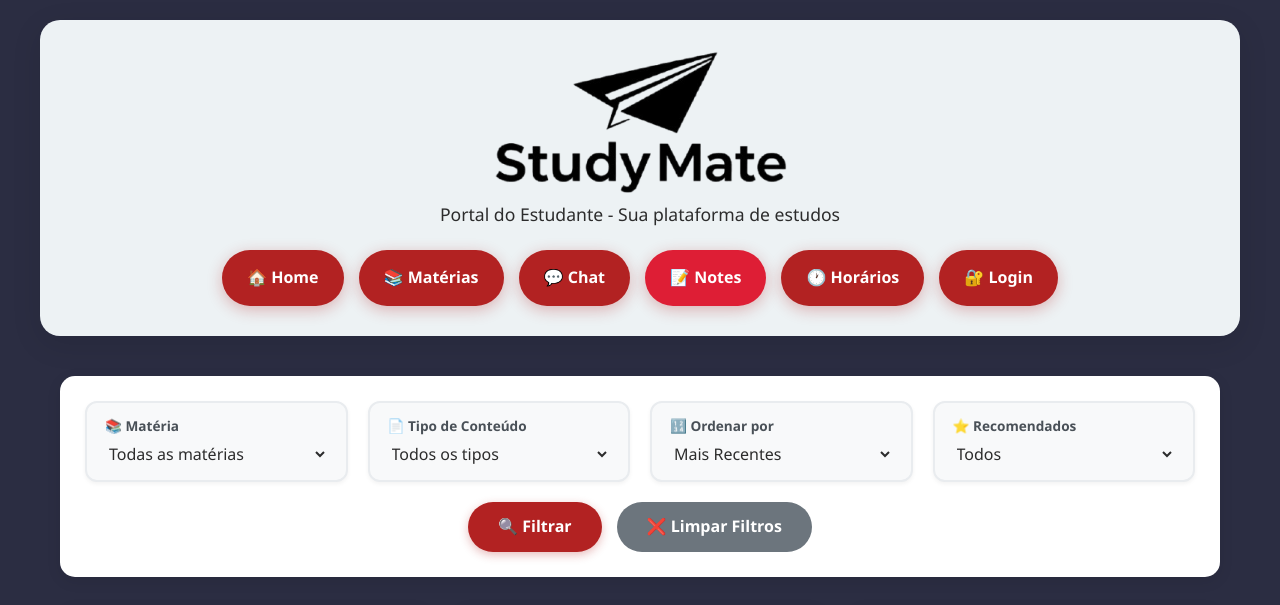
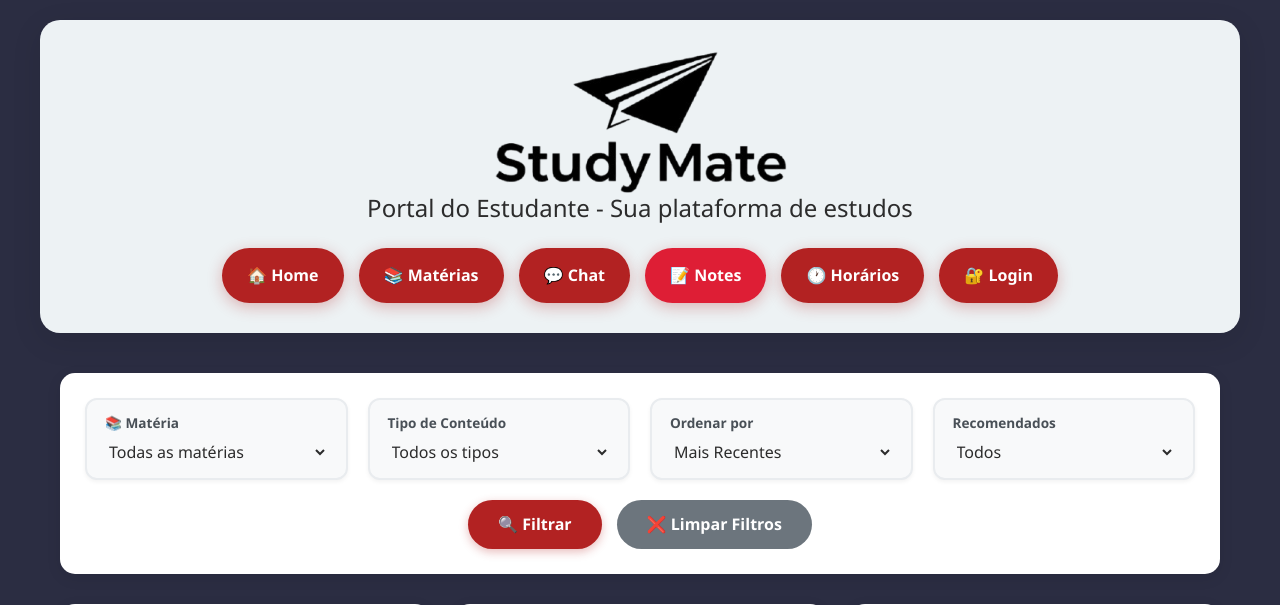
Before and after one commit to GrupoTcc462/StudyMate, a Django app: page /notes/ in a window 1280 px wide. Shown: the top 605 px of the page. Run offline with Django 5.2, Linux system fonts and the light colour scheme; data comes from the database, SQL or seed files in the repository; both versions use the stored data as it was after the commit.

Commit message:
.oo1_delete_windows32

```diff
--- a/atividades/views.py
+++ b/atividades/views.py
@@ -134,7 +134,7 @@ def processar_criacao_atividade(request):
     anexo = request.FILES.get('anexo')
 
     # ========================================
-    # VALIDAÇÕES CONFORME RELATÓRIO
+    # VALIDAÇÕES
     # ========================================
 
     # 1. VALIDAR TÍTULO (50 CARACTERES, APENAS LETRAS E ESPAÇOS)
--- a/notes/templates/notes/notes_list.html
+++ b/notes/templates/notes/notes_list.html
@@ -39,12 +39,7 @@
             text-align: center;
         }
 
-        .header h4 {
-            color: #2c2c2c;
-            font-size: 1.1rem;
-            margin-top: 10px;
-            font-weight: 400;
-        }
+
 
         /* NAVBAR CORRIGIDA */
         .nav {
@@ -452,7 +447,7 @@
                     </div>
 
                     <div class="filter-box">
-                        <label>📄 Tipo de Conteúdo</label>
+                        <label> Tipo de Conteúdo</label>
                         <select name="file_type" id="typeFilter" class="filter-field">
                             <option value="">Todos os tipos</option>
                             {% for code, name in file_types %}
@@ -464,7 +459,7 @@
                     </div>
 
                     <div class="filter-box">
-                        <label>🔢 Ordenar por</label>
+                        <label> Ordenar por</label>
                         <select name="order" id="orderFilter" class="filter-field">
                             <option value="recent" {% if current_order == 'recent' %}selected{% endif %}>Mais Recentes</option>
                             <option value="likes" {% if current_order == 'likes' %}selected{% endif %}>Mais Curtidos</option>
@@ -474,7 +469,7 @@
                     </div>
 
                     <div class="filter-box">
-                        <label>⭐ Recomendados</label>
+                        <label> Recomendados</label>
                         <select name="recommended" id="recommendedFilter" class="filter-field">
                             <option value="">Todos</option>
                             <option value="true" {% if request.GET.recommended == 'true' %}selected{% endif %}>Apenas Recomendados</option>
@@ -576,7 +571,7 @@
                         {% csrf_token %}
 
                         <div class="mb-3" style="text-align: left;">
-                            <label class="form-label" style="text-align: left; display: block;">Título *</label>
+                            <label class="form-label" style="text-align: left; display: block;">Título </label>
                             <input type="text" name="title" class="form-control" required maxlength="50"
                                    placeholder="Ex: Resumo de Revolução Francesa" id="titleInput"
                                    style="text-align: left;">
@@ -593,7 +588,7 @@
                         </div>
 
                         <div class="mb-3" style="text-align: left;">
-                            <label class="form-label" style="text-align: left; display: block;">Matéria *</label>
+                            <label class="form-label" style="text-align: left; display: block;">Matéria </label>
                             <select name="subject" class="form-select" id="subjectSelect" required style="text-align: left;">
                                 <option value="">Selecione uma matéria</option>
                                 {% for subject in subjects %}
@@ -603,26 +598,26 @@
                         </div>
 
                         <div class="mb-3" style="text-align: left;">
-                            <label class="form-label" style="text-align: left; display: block;">Tipo de Conteúdo *</label>
+                            <label class="form-label" style="text-align: left; display: block;">Tipo de Conteúdo </label>
                             <select name="file_type" id="fileTypeSelect" class="form-select" required style="text-align: left;">
                                 <option value="">Selecione...</option>
-                                <option value="PDF">📄 PDF</option>
-                                <option value="DOC">📝 Documento Word</option>
-                                <option value="PPT">📊 Slides</option>
-                                <option value="LINK">🔗 Link Externo</option>
+                                <option value="PDF"> PDF</option>
+                                <option value="DOC"> Documento Word</option>
+                                <option value="PPT"> Slides</option>
+                                <option value="LINK"> Link Externo</option>
                             </select>
                         </div>
 
                         <!-- CAMPO DE ARQUIVO (APARECE CONFORME TIPO) -->
                         <div class="mb-3" id="fileInput" style="display: none;">
-                            <label class="form-label">Arquivo *</label>
+                            <label class="form-label">Arquivo </label>
                             <input type="file" name="file" class="form-control" id="fileUpload">
                             <small class="text-muted" id="fileHint">Máximo 10MB</small>
                         </div>
 
                         <!-- CAMPO DE LINK (APARECE PARA TIPO LINK) -->
                         <div class="mb-3" id="linkInput" style="display: none;">
-                            <label class="form-label">Link *</label>
+                            <label class="form-label">Link </label>
                             <input type="url" name="link" class="form-control" placeholder="https://exemplo.com">
                         </div>
 
```
Also changed, not shown: db.sqlite3, media/profile_pics/avatar.png (added), media/profile_pics/avatar_afgSNa4.png (added), study/templates/study/home.html (indentation only).
